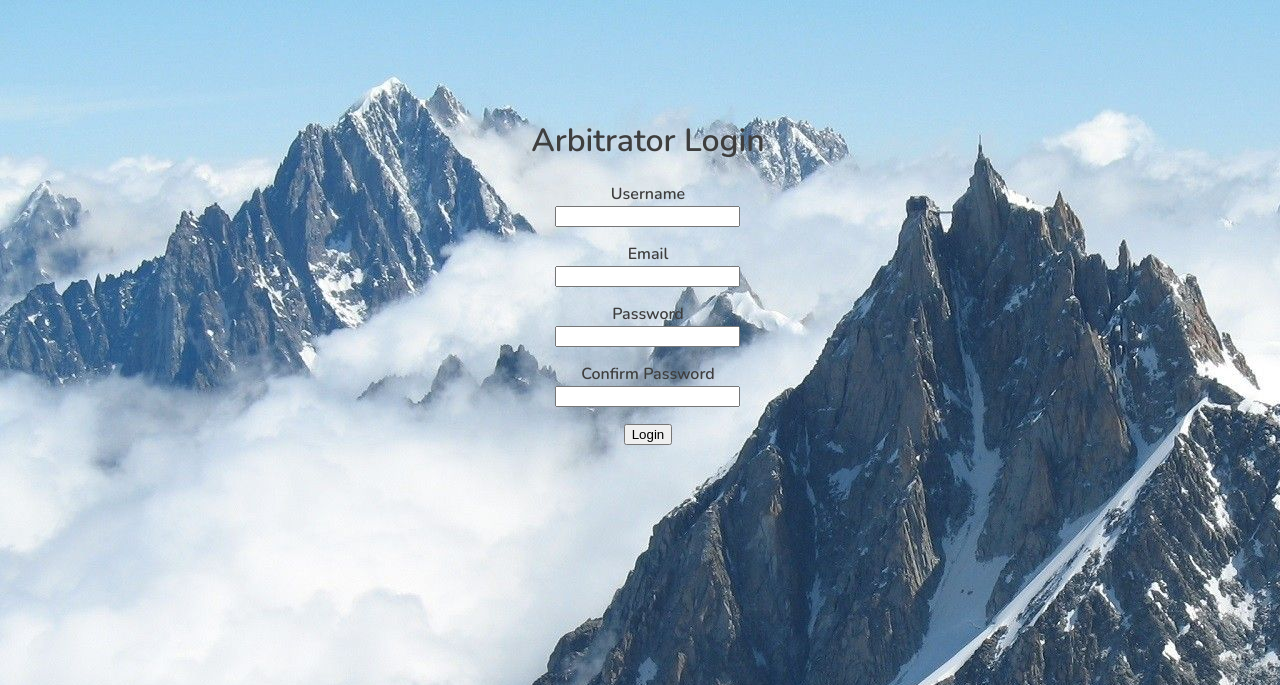
After one commit to Winternight9/Arbitrator, a Django app: page /arbitrator/login/ in a window 1280 px wide. The commit adds this page. Shown: the top 685 px of the page. Run offline with Django 3.2, Linux system fonts and the light colour scheme.

Commit message:
updated css for index page

```diff
--- /dev/null
+++ b/arbitrator/forms/RegistrationForm.py
@@ -0,0 +1,64 @@
+import sys
+
+from django import forms
+from django.contrib.auth.models import User
+from django.utils.safestring import mark_safe
+
+
+class RegistrationForm(forms.Form):
+    def __init__(self, *args, **kwargs):
+        super().__init__(*args, **kwargs)
+        self.label_suffix = ""
+
+    username = forms.CharField(
+        max_length=14,
+        min_length=6,
+        strip=True,
+        widget=forms.TextInput(
+            attrs={
+                'class': 'input',
+                'id': 'username-field'
+            }
+        ),
+        label=mark_safe("Username</br>"))
+
+    email = forms.EmailField(
+        widget=forms.TextInput(
+            attrs={
+                'class': 'input',
+                'id': 'email-field'
+            }
+        ),
+        label=mark_safe("Email</br>"))
+
+    password = forms.CharField(
+        max_length=14,
+        min_length=6,
+        widget=forms.PasswordInput(
+            attrs={
+                'class': 'input',
+                'id': 'password-field'
+            }),
+        label=mark_safe("Password</br>"))
+
+    confirm_password = forms.CharField(
+        max_length=14,
+        min_length=6,
+        widget=forms.PasswordInput(
+            attrs={
+                'class': 'input',
+                'id': 'confirm-password-field'
+            }),
+        label=mark_safe("Confirm Password</br>"))
+
+    class Meta:
+        model = User
+        fields = [
+            'username',
+            'email',
+            'password',
+            'confirm_password'
+        ]
+
+
+sys.modules[__name__] = RegistrationForm
--- /dev/null
+++ b/arbitrator/static/css/background.css
@@ -0,0 +1,7 @@
+body {
+  height: 100%;
+  width: 100%;
+  background-image: url("./../images/indexBackground.jpg");
+  background-size: auto;
+  background-repeat: no-repeat;
+}
--- /dev/null
+++ b/arbitrator/static/css/font.css
@@ -0,0 +1,4 @@
+body {
+  font-family: 'Nunito', sans-serif;
+  color: #3e3e3e;
+}
--- /dev/null
+++ b/arbitrator/static/css/login.css
@@ -0,0 +1,9 @@
+.container {
+  display: flex;
+  padding-top: 7%;
+  text-align: center;
+}
+
+.center {
+  margin: 0 auto;
+}
--- a/arbitrator/templates/arbitrator/base.html
+++ b/arbitrator/templates/arbitrator/base.html
@@ -4,7 +4,13 @@
     <meta charset="UTF-8" />
     <meta name="viewport" content="width=device-width, initial-scale=1.0" />
     <meta http-equiv="X-UA-Compatible" content="ie=edge" />
-    <title>{% block title %}{% endblock %}</title>
+    <title>{% block title %} {% endblock %}</title>
+    <link
+      href="https://fonts.googleapis.com/css?family=Nunito:600&display=swap"
+      rel="stylesheet"
+    />
+    <link rel="stylesheet" href="../../static/css/background.css" />
+    <link rel="stylesheet" href="../../static/css/font.css" />
     {% block css %} {% endblock %}
   </head>
   {% block content %} {% endblock %}
--- /dev/null
+++ b/arbitrator/templates/arbitrator/login.html
@@ -0,0 +1,24 @@
+{% extends "arbitrator/base.html" %}
+
+{% block title %}
+  Arbitrator - Login
+{% endblock %}
+
+{% load staticfiles %}
+
+{% block css %}
+  <link rel="stylesheet" href="../../static/css/login.css" />
+{% endblock %}
+
+{% block content %}
+  <div class="container">
+    <div class="center">
+      <h1>Arbitrator Login</h1>
+      <form method="POST">
+          {% csrf_token %}
+          {{ form.as_p }}
+          <button type="submit">Login</button>
+      </form>
+    </div>
+  </div>
+{% endblock %}
--- a/arbitrator/urls.py
+++ b/arbitrator/urls.py
@@ -1,9 +1,12 @@
 from django.urls import path
 
-from .views import indexView
-
+from django.urls import include
+from .views import index_view, login_view, registration_view
 
 app_name = 'arbitrator'
+
 urlpatterns = [
-    path('',indexView, name='index'),
+    path('', index_view, name='index'),
+    path('login/', login_view, name='login'),
+    path('register/', registration_view, name='registration'),
 ]
--- /dev/null
+++ b/arbitrator/views/login_view.py
@@ -0,0 +1,16 @@
+import sys
+
+from django.shortcuts import render, reverse, redirect
+from ..forms import RegistrationForm
+
+
+def login_view(request):
+    form = RegistrationForm()
+    context = {
+        'form':  form
+    }
+
+    return render(request, 'arbitrator/login.html', context)
+
+
+sys.modules[__name__] = login_view
```
Also changed, not shown: arbitrator/static/css/index.css (+47 -39 lines), arbitrator/templates/arbitrator/index.html (+7 -4 lines), arbitrator/templates/arbitrator/registration.html (added, +24 -0 lines), arbitrator/views/indexView.py (deleted, +0 -8 lines), arbitrator/views/index_view.py (added, +10 -0 lines), arbitrator/views/registration_view.py (added, +16 -0 lines), arbitrator/forms/__init__.py (added), arbitrator/static/images/background1.jpg (added).
